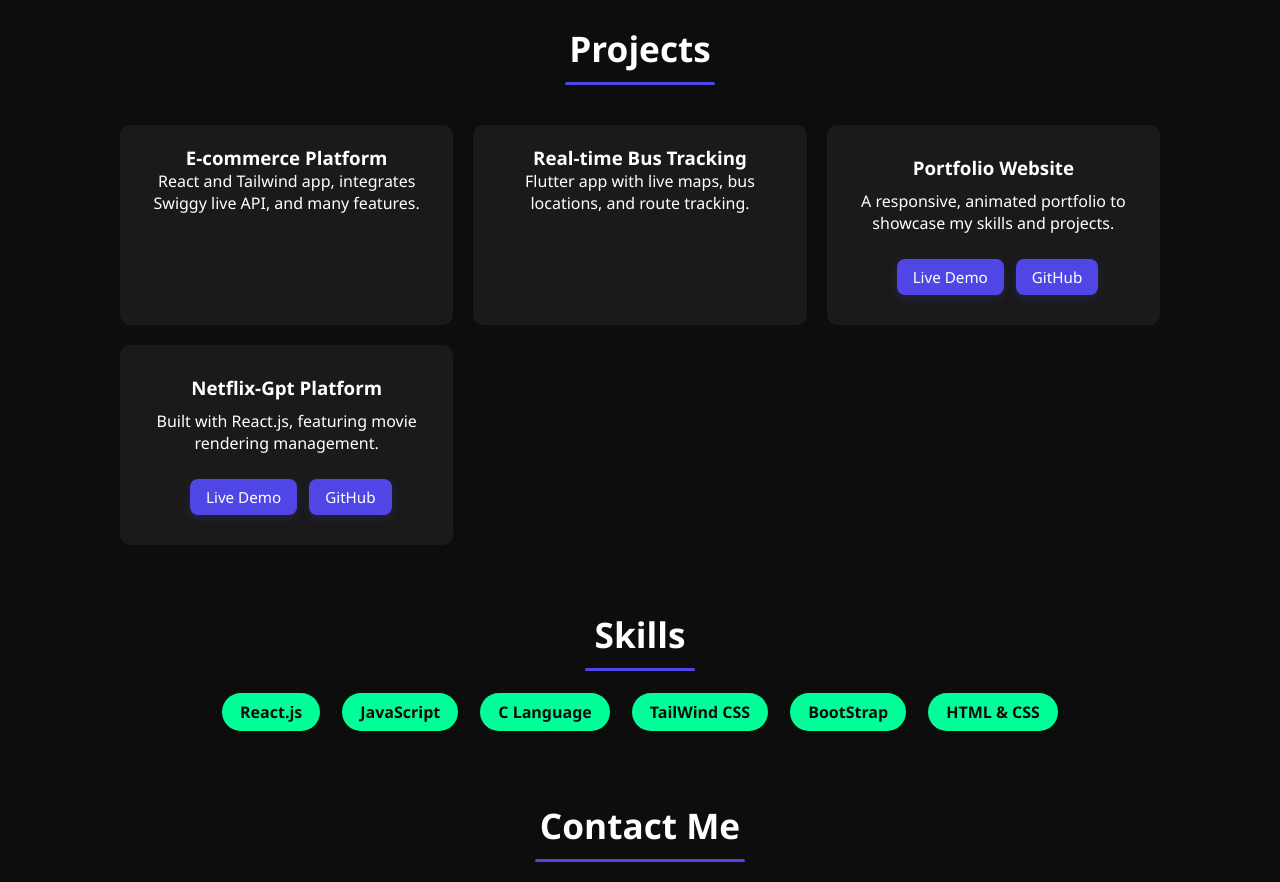
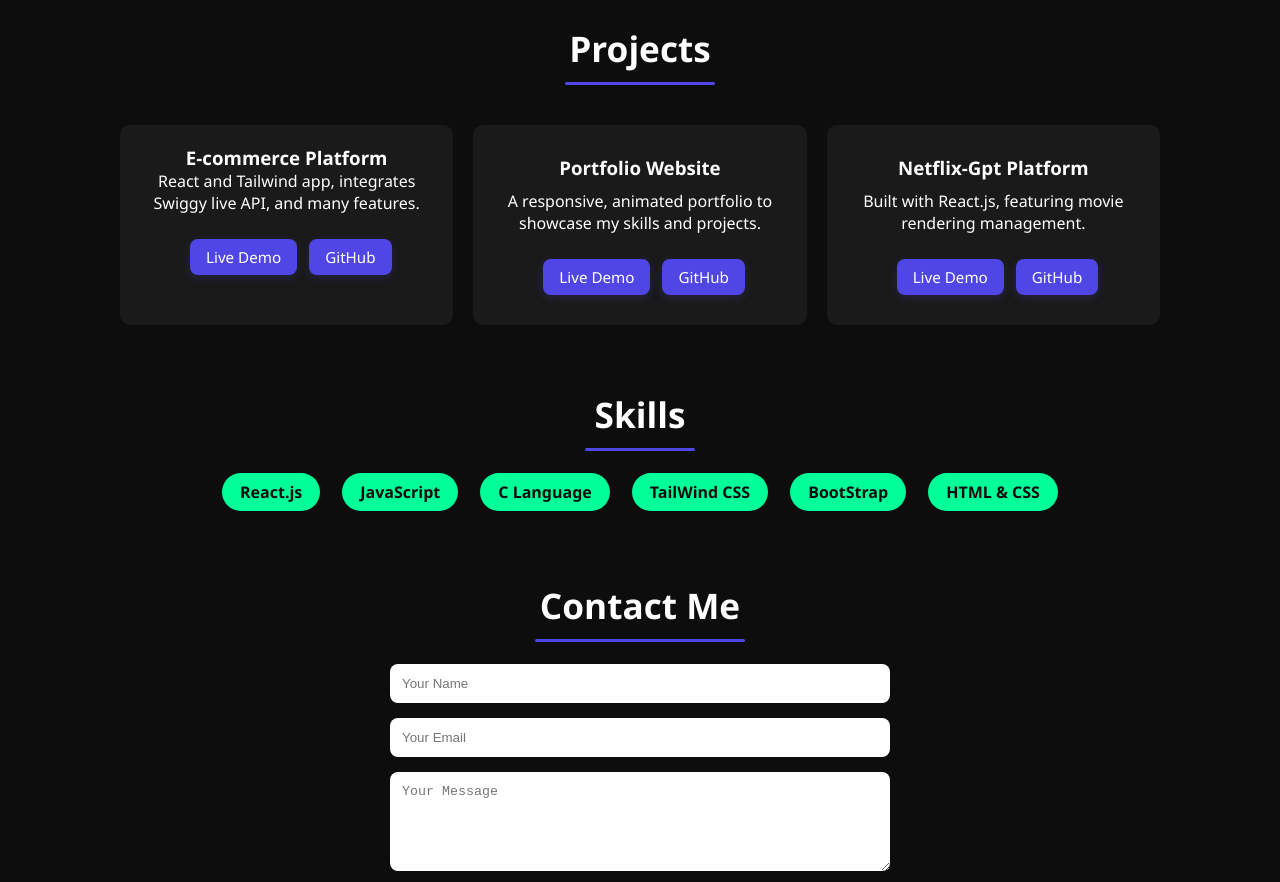
Before and after one commit to rithikku/Portfolio, a React (Vite) app: page / in a window 1280 px wide. Shown: the part 1040-1922 px from the top of the page. Built offline with nearby package versions, Linux system fonts and the light colour scheme.

Commit message:
Update ProjectSection.jsx

```diff
--- a/src/component/ProjectSection.jsx
+++ b/src/component/ProjectSection.jsx
@@ -9,10 +9,10 @@
           <p>
             React and Tailwind app, integrates Swiggy live API, and many features.
           </p>
-        </div>
-        <div className="project-card">
-          <h3>Real-time Bus Tracking</h3>
-          <p>Flutter app with live maps, bus locations, and route tracking.</p>
+          <div className="project-links">
+            <a href="https://rithikfood.netlify.app" target="_blank" rel="noopener noreferrer">Live Demo</a>
+            <a href="https://github.com/rithikku/Namaste-React" target="_blank" rel="noopener noreferrer">GitHub</a>
+          </div>
         </div>
 
         <div className="project-card">
```
